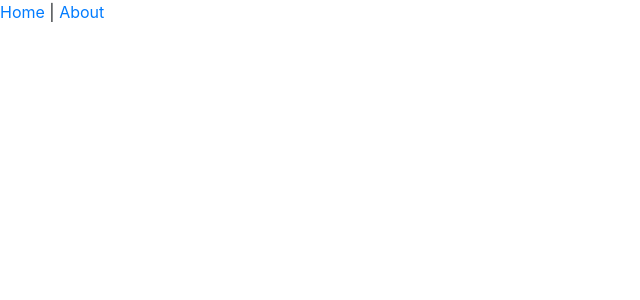
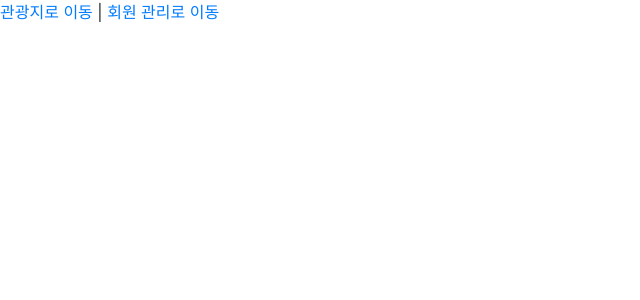
Before and after one commit to harinplz/Hadeul-i, a Vue app in the folder FE/enjoy-trip-front/: page / in a window 1280 px wide. Shown: the top 300 px of the page, without its empty margins (0-640 px from the left). Built offline with nearby package versions, Linux system fonts and the light colour scheme.

Commit message:
chore: 테스트를 위한 라우터링크 추가

```diff
--- a/FE/enjoy-trip-front/src/App.vue
+++ b/FE/enjoy-trip-front/src/App.vue
@@ -1,8 +1,8 @@
 <template>
   <div id="app">
     <nav>
-      <router-link to="/">Home</router-link> |
-      <router-link to="/about">About</router-link>
+      <router-link to="/attractions">관광지로 이동</router-link> |
+      <router-link to="/admin">회원 관리로 이동</router-link>
     </nav>
     <router-view />
   </div>
```
